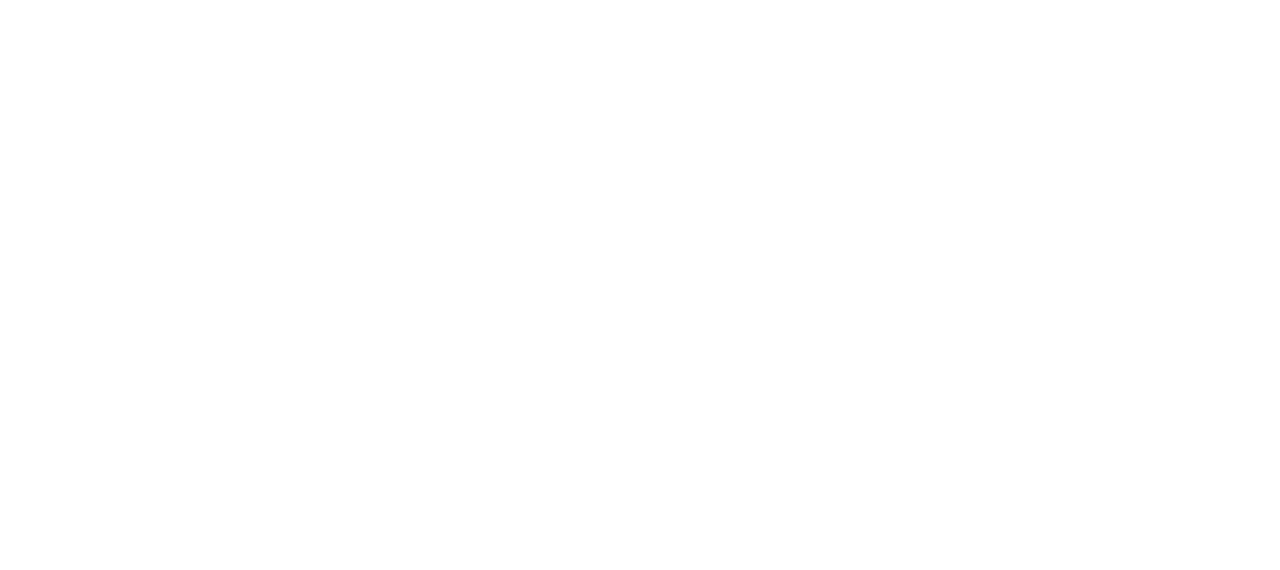
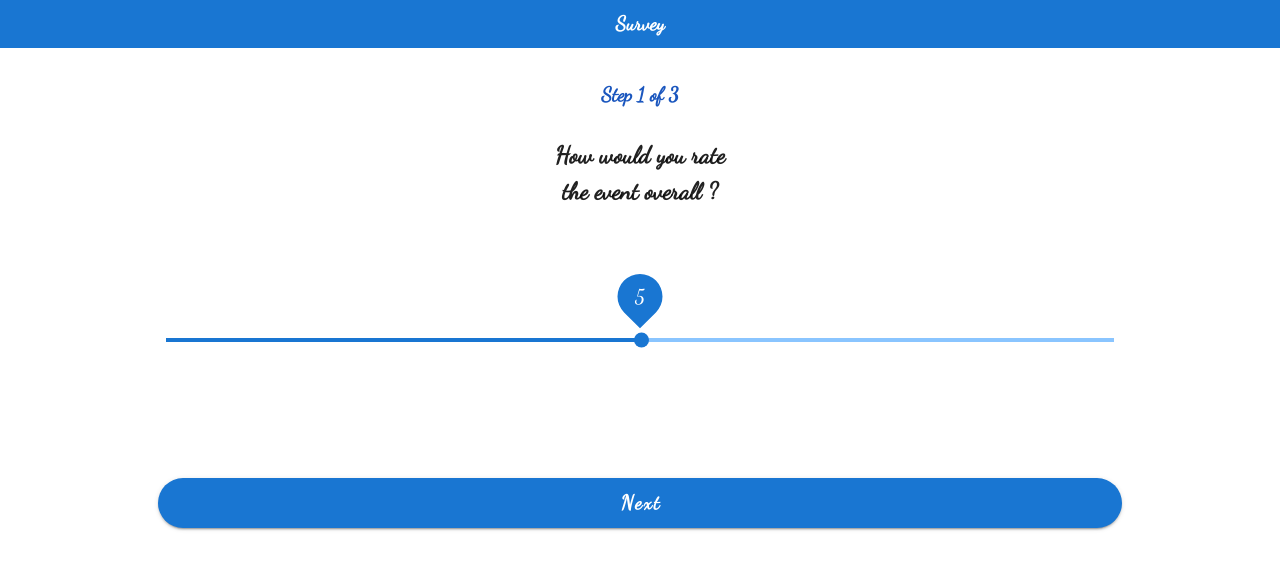
Before and after one commit to sutthichai1024/liff_nuxtjs_vuetify, a Nuxt app: page /survey in a window 1280 px wide. Before the commit this address had no page. Shown: the top 570 px of the page. Built offline with nearby package versions, Linux system fonts and the light colour scheme.

Commit message:
add survey page1

```diff
--- /dev/null
+++ b/pages/survey/index.vue
@@ -0,0 +1,96 @@
+<template>
+  <div>
+    <v-app-bar color="primary" dense flat dark>
+      <v-toolbar-title>Survey</v-toolbar-title>
+    </v-app-bar>
+    <v-container class="pt-0 pb-0">
+      <v-row>
+        <v-col cols="12">
+          <div class="mt-8 text-primary text-title text-center">
+            Step 1 of 3
+          </div>
+        </v-col>
+      </v-row>
+      <v-row justify="center">
+        <v-col cols="10">
+          <h2 class="text-center mt-1">
+            How would you rate <br />the event overall ?
+          </h2>
+        </v-col>
+        <v-col cols="10">
+          <v-slider
+            v-model="form.survey1"
+            class="slider"
+            :max="10"
+            :min="0"
+            thumb-label="always"
+          ></v-slider>
+          <v-btn rounded color="primary w-100 my-btn" dark @click="next"
+            >Next</v-btn
+          >
+        </v-col>
+      </v-row>
+    </v-container>
+  </div>
+</template>
+<script>
+export default {
+  data() {
+    return {
+      satisfactionEmojis: [
+        '😭',
+        '😢',
+        '☹️',
+        '🙁',
+        '😐',
+        '🙂',
+        '😊',
+        '😁',
+        '😄',
+        '😍',
+      ],
+      form: {
+        survey1: 5,
+      },
+    }
+  },
+  methods: {
+    next() {
+      this.$axios
+        .patch(
+          `https://liff-nuxtjs-vuetify.firebaseio.com/survey/line:0001.json`,
+          this.form
+        )
+        .then((res) => {
+          this.$router.push('/survey/step2')
+        })
+        .catch((e) => console.log(e))
+    },
+  },
+}
+</script>
+<style lang="scss" scoped>
+.slider {
+  margin-top: 90px;
+  ::v-deep {
+    .v-slider__thumb {
+      height: 15px !important;
+      width: 15px !important;
+    }
+    .v-slider__thumb-label {
+      font-size: 20px;
+      width: 45px !important;
+      height: 45px !important;
+    }
+    .v-slider__track-background {
+      background: rgba($color: #000, $alpha: 0.3) !important;
+    }
+    .v-slider--horizontal .v-slider__track-container {
+      height: 4px;
+    }
+  }
+}
+.my-btn {
+  margin-top: 100px;
+}
+</style>
--- /dev/null
+++ b/pages/survey/step2.vue
@@ -0,0 +1,5 @@
+<template>
+  <div>
+    Step2
+  </div>
+</template>
```
